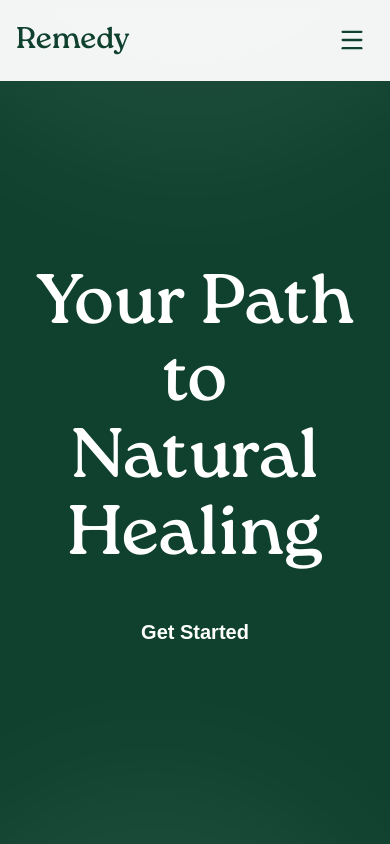
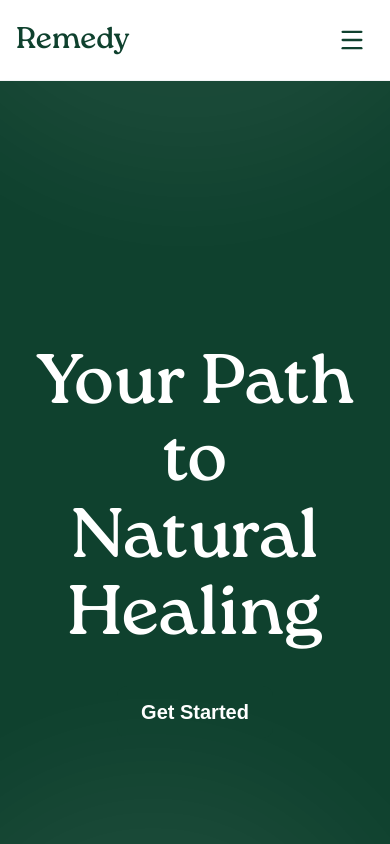
Before and after one commit to RohanRaj-Singh/remedygcc-marketing, a Next.js app: page / in a window 390 px wide. Shown: the top 844 px of the page. Built offline with nearby package versions, Linux system fonts and the light colour scheme; a web font is replaced by a local one.

Commit message:
Header fixed again

```diff
--- a/src/app/layout.tsx
+++ b/src/app/layout.tsx
@@ -18,7 +18,7 @@ export default function RootLayout({
     <html lang="en">
       <body className="antialiased">
         <Header />
-        <main>{children}</main>
+        <main className="mt-20 lg:mt-0">{children}</main>
         <Footer />
       </body>
     </html>
--- a/src/components/layout/Header.tsx
+++ b/src/components/layout/Header.tsx
@@ -16,7 +16,7 @@ export default function Header() {
   const [mobileMenuOpen, setMobileMenuOpen] = useState(false);
 
   return (
-    <header className="fixed top-0 left-0 right-0 z-50 bg-white/95 backdrop-blur-sm border-b border-gray-100 mb-20 lg:mb-0">
+    <header className="fixed top-0 left-0 right-0 z-50 bg-white/95 backdrop-blur-sm border-b border-gray-100">
       <Container>
         <div className="flex items-center justify-between h-20">
           {/* Logo */}
```
